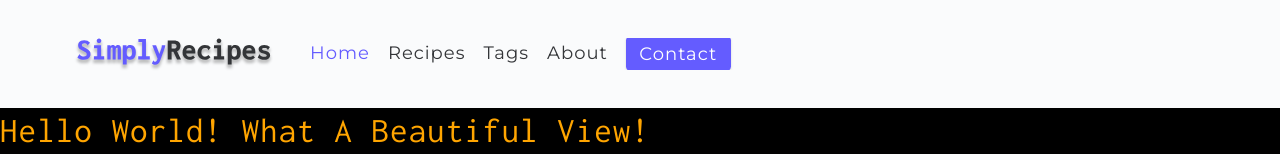
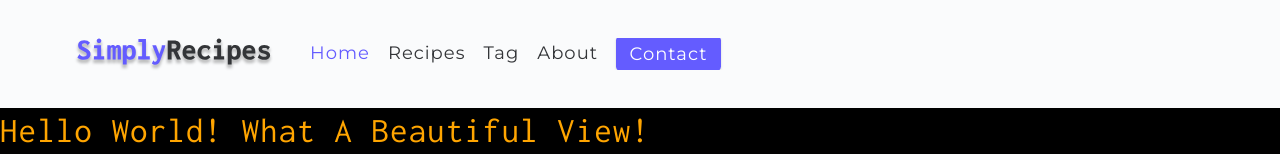
Before and after one commit to kenbom/recipe, a Gatsby site: page / in a window 1280 px wide. Shown: the top 160 px of the page. Built offline with nearby package versions, Linux system fonts and the light colour scheme; Gatsby itself is replaced by a stand-in of ours.

Commit message:
for test

```diff
--- a/src/components/Navbar.js
+++ b/src/components/Navbar.js
@@ -35,7 +35,7 @@ const Navbar = () => {
               Recipes
             </Link>
             <Link to="/tags" className="nav-link" activeClassName="active-link" onClick ={ () => { setShow(false) }}>
-              tags
+              tag
             </Link>
             <Link
               to="/about"
```
